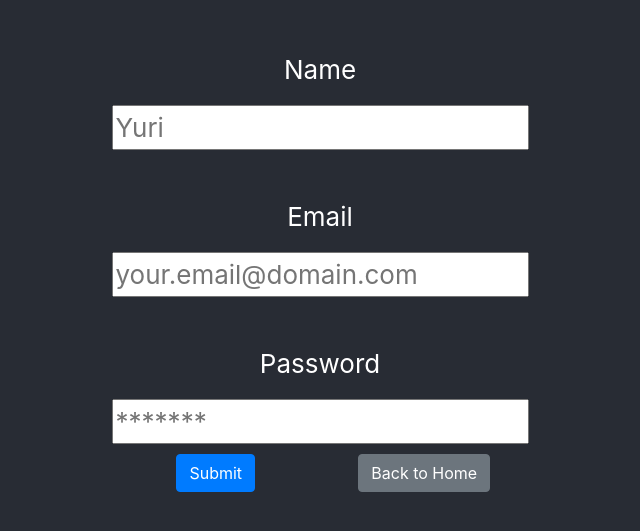
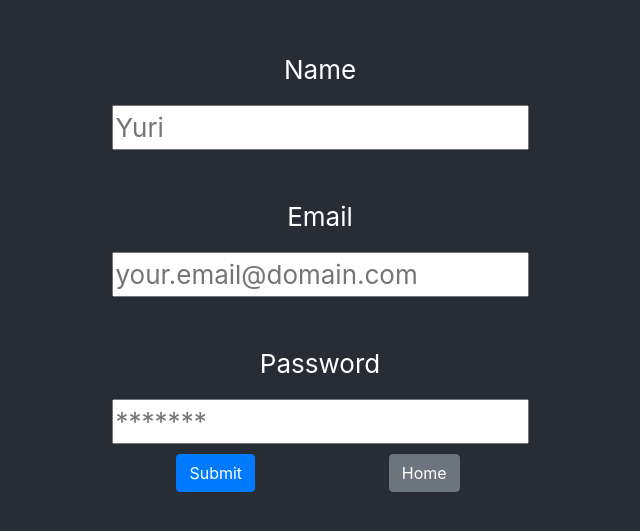
Before and after one commit to yurilongaray/WeatherApiInterface, a React (Create React App) app: page /register in a window 1280 px wide. Shown: the part 129-660 px from the top of the page, without its empty margins (320-960 px from the left). Built offline with nearby package versions, Linux system fonts and the light colour scheme.

Commit message:
refactor(app): creating env variables #master

```diff
--- a/src/Api.js
+++ b/src/Api.js
@@ -1,5 +1,5 @@
 import axios from 'axios';
 
 export default axios.create({
-  baseURL: 'http://localhost:8000',
+  baseURL: process.env.API_SERVER_URL || 'http://localhost:8000'
 });
--- a/src/components/login/Login.js
+++ b/src/components/login/Login.js
@@ -45,7 +45,7 @@ export default function Login() {
                         <Button type="submit">Login</Button>
                     </div>
                     <div className="col-md-6">
-                        <Link to="/"><Button variant="secondary">Back to Home</Button></Link>
+                        <Link to="/"><Button variant="secondary">Home</Button></Link>
                     </div>
                 </div>
             </form>
--- a/src/components/register/Register.js
+++ b/src/components/register/Register.js
@@ -67,7 +67,7 @@ export default function Register() {
                         <Button type="submit">Submit</Button>
                     </div>
                     <div className="col-md-6">
-                        <Link to="/"><Button variant="secondary">Back to Home</Button></Link>
+                        <Link to="/"><Button variant="secondary">Home</Button></Link>
                     </div>
                 </div>
             </form>
--- a/src/components/weather/Weather.js
+++ b/src/components/weather/Weather.js
@@ -42,6 +42,7 @@ export default function Weather() {
                 </div>
             ) : (
                 <div>
+                    <div className="col-md-6 offset-md-3">
                         <label>City:</label>
                         <div className="row">
                             <div className="col-md-12">
@@ -52,15 +53,16 @@ export default function Weather() {
                         </div>
                         <div className="row">
                             <div className="col-md-6">
-                            <Button type="submit" onClick={e => getCityInformations()}>Show me!</Button>
+                                <Button type="submit" onClick={e => getCityInformations()}>Show</Button>
                             </div>
                             <div className="col-md-6">
                                 <Button type="button" variant="danger" onClick={e => handleLogout()}>Logout</Button>
                             </div>
                         </div>
+                    </div>
                     <br />
                     <h1>{result ? `${result.cityName} (${result.country})` : ''}</h1>
-                    <Table className="Table" striped bordered hover>
+                    <Table className="Table col-md-12" striped bordered hover>
                         <thead>
                             <tr>
                                 <th>Temperature (Fahrenheit)</th>
--- a/src/context/AuthService.js
+++ b/src/context/AuthService.js
@@ -34,7 +34,7 @@ export default function AuthService() {
             History.push('/weather');
         }).catch(error => {
 
-            alert('Incorrect email or password.')
+            alert('Incorrect email or password.');
         });
     }
 
```
Lines whose indentation alone changed are shown as unchanged.
